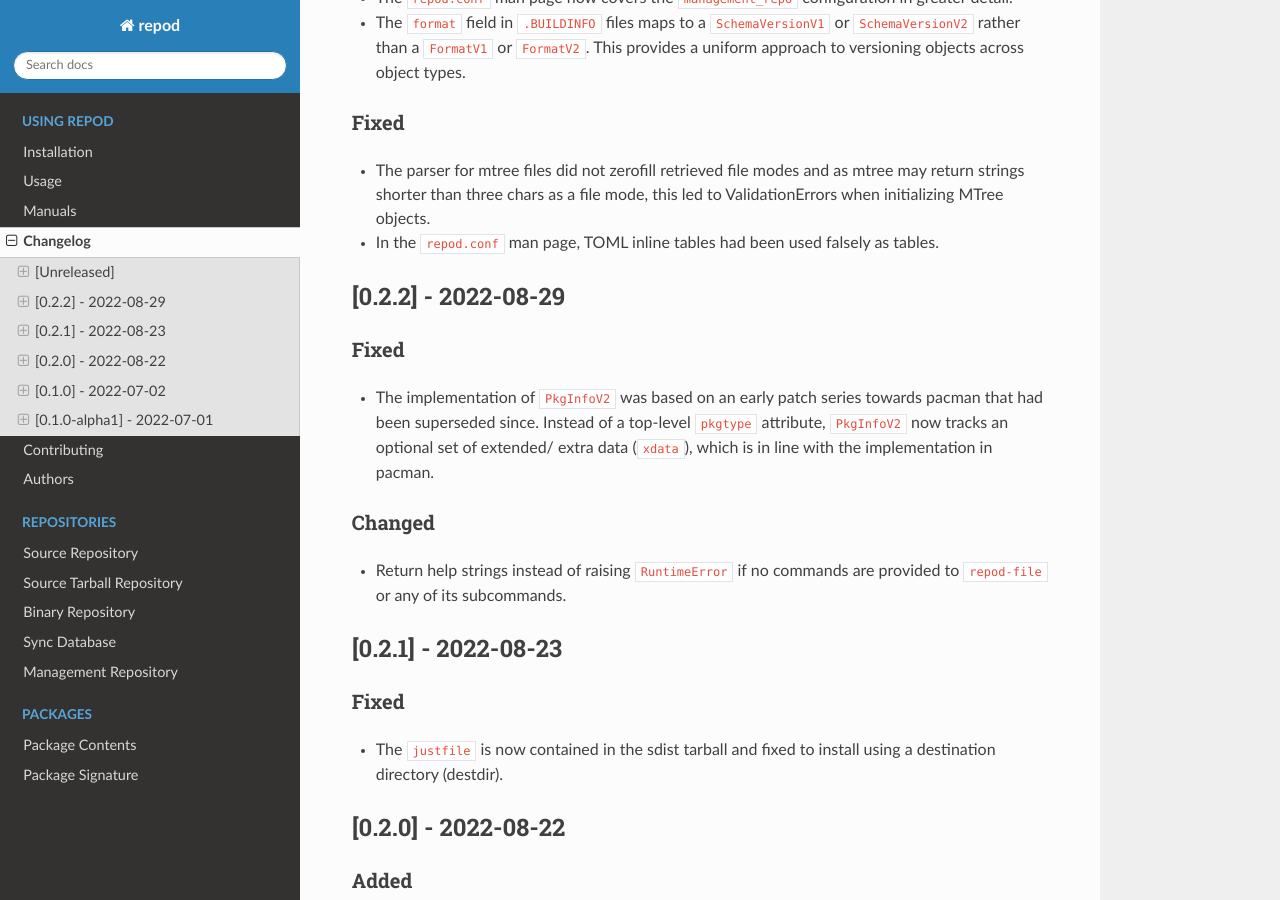
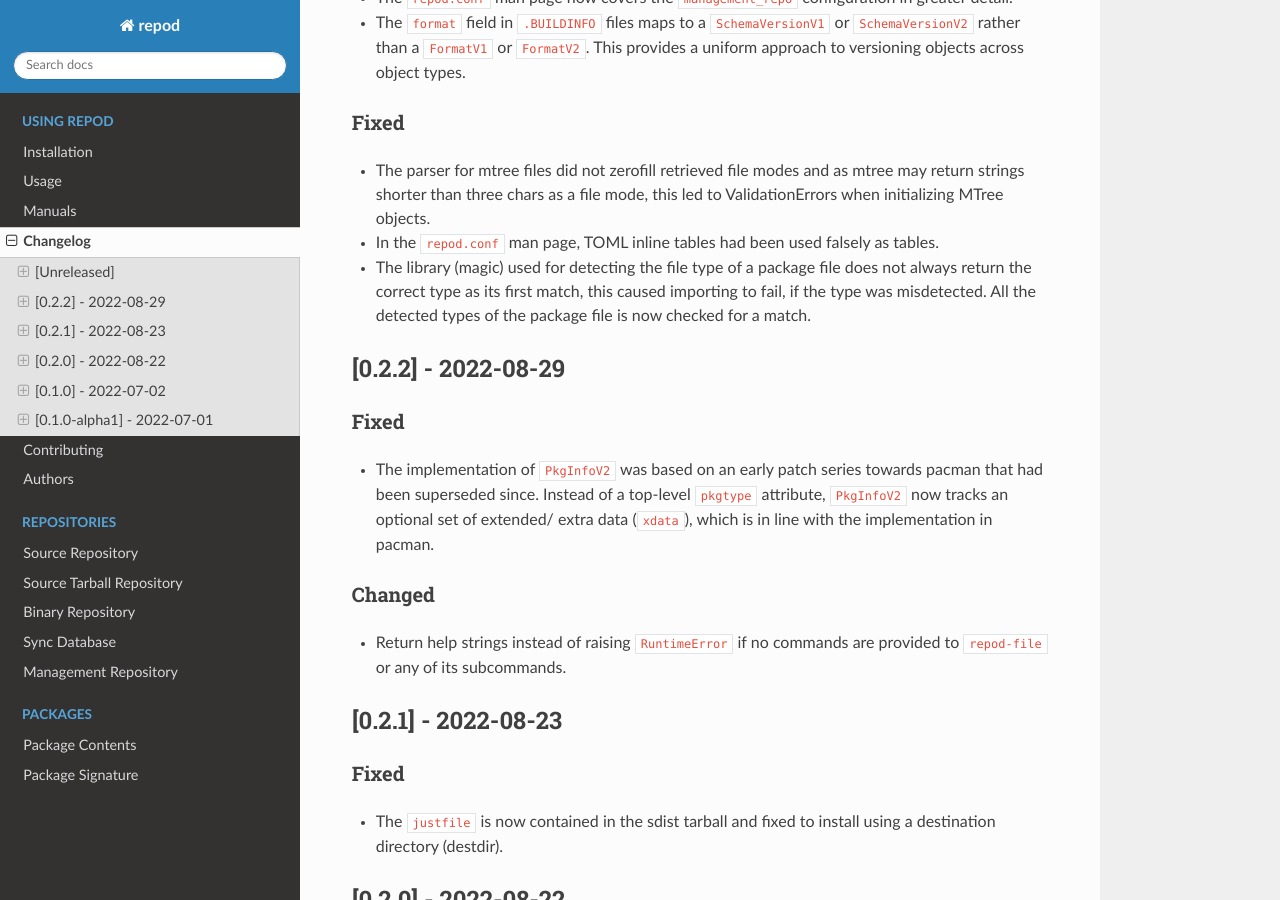
Before and after one commit to archlinux/repod, a Sphinx documentation site: the page built from docs/repod/changelog.rst, in a window 1280 px wide and 900 px high, scrolled down 1281 px. Built offline with Sphinx 7.4.7 and the Read the Docs theme 2.0.0, drawn with Linux system fonts in a browser that asks for light colours.

Commit message:
Fix flaky file detection
magic sometimes misdetect the file type[1] as seen with the
haskell-gi-xlib-2.0.11-15-x86_64.pkg.tar.zst package in our case
(detected as "DOS/MBR boot sector").

Workaround the issue by letting python-magic "keep going" (i.e. don't
stop on first match) and check if one of the matches is the expected
type. file-magic unfortunately doesn't have this option.

[1] https://bugs.debian.org/cgi-bin/bugreport.cgi?bug=876316

Fix #146

```diff
--- a/docs/authors.rst
+++ b/docs/authors.rst
@@ -14,3 +14,4 @@
 * Jörg Behrmann <behrmann@physik.fu-berlin.de>
 * InsanePrawn <insane.prawny@gmail.com>
 * Isaac Good <archlinux@isaacgood.com>
+* Kristian Klausen <kristian@klausen.dk>
--- a/docs/repod/changelog.rst
+++ b/docs/repod/changelog.rst
@@ -76,6 +76,10 @@
   ValidationErrors when initializing MTree objects.
 * In the ``repod.conf`` man page, TOML inline tables had been used falsely as
   tables.
+* The library (magic) used for detecting the file type of a package file does
+  not always return the correct type as its first match, this caused importing
+  to fail, if the type was misdetected. All the detected types of the package
+  file is now checked for a match.
 
 [0.2.2] - 2022-08-29
 --------------------
```
Also changed, not shown: 1 other file.
